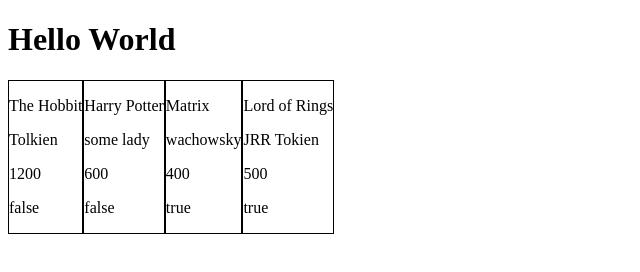
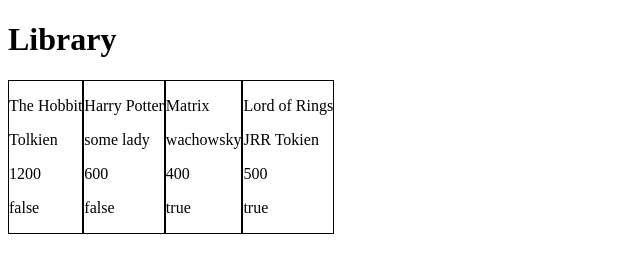
Before and after one commit to luisvinicius09/jsLibrary, a plain HTML site: page index.html in a window 1280 px wide. Shown: the whole page, without its empty margins (0-640 px from the left). Drawn offline with Linux system fonts and the light colour scheme.

Commit message:
Merge codes

```diff
--- a/index.html
+++ b/index.html
@@ -8,7 +8,7 @@
   <title>Library</title>
 </head>
 <body>
-  <h1>Hello World</h1>
+  <h1>Library</h1>
 
   <div id="container"></div>
 
```
Also changed, not shown: index.js (+8 -0 lines).
